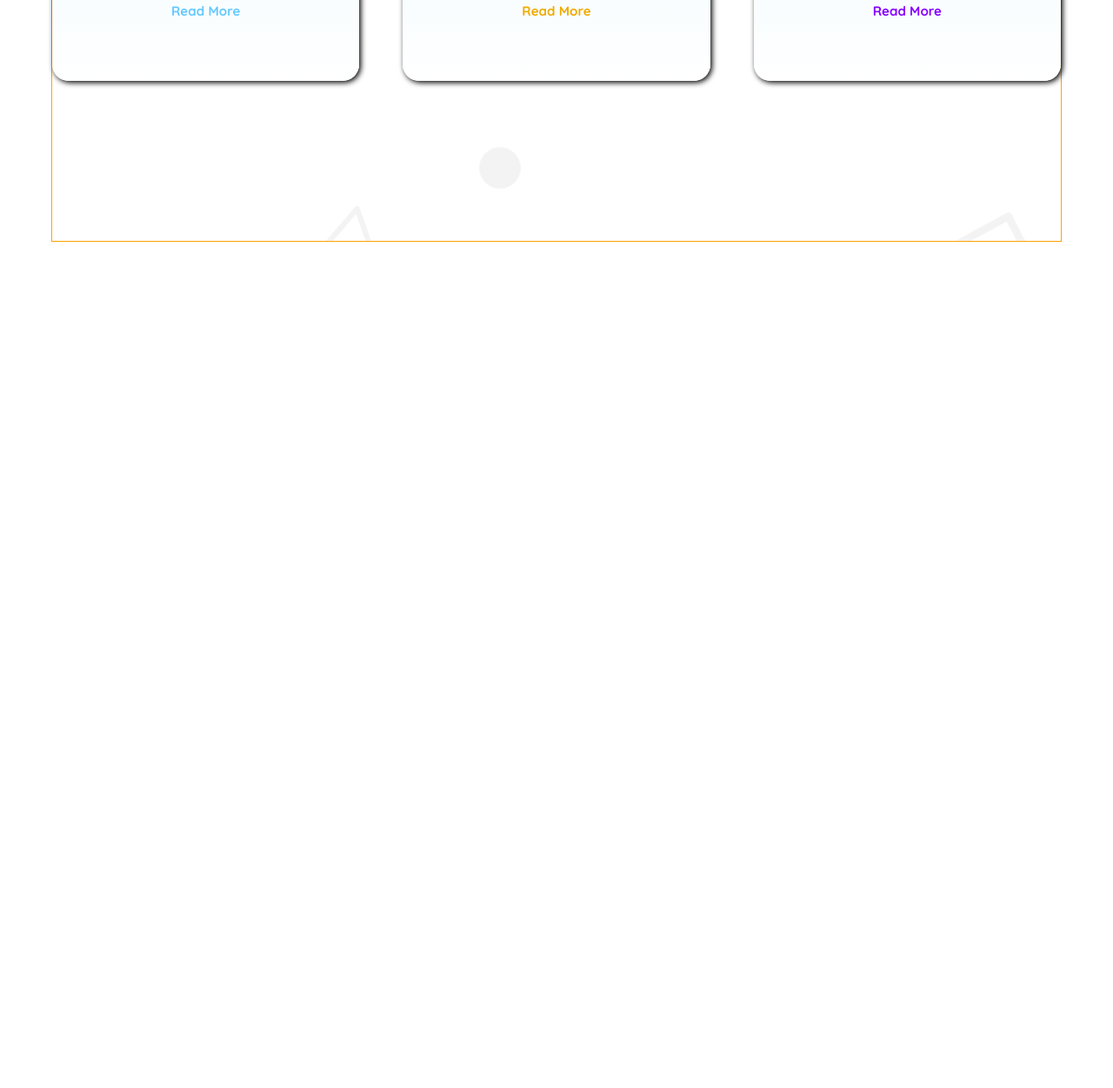
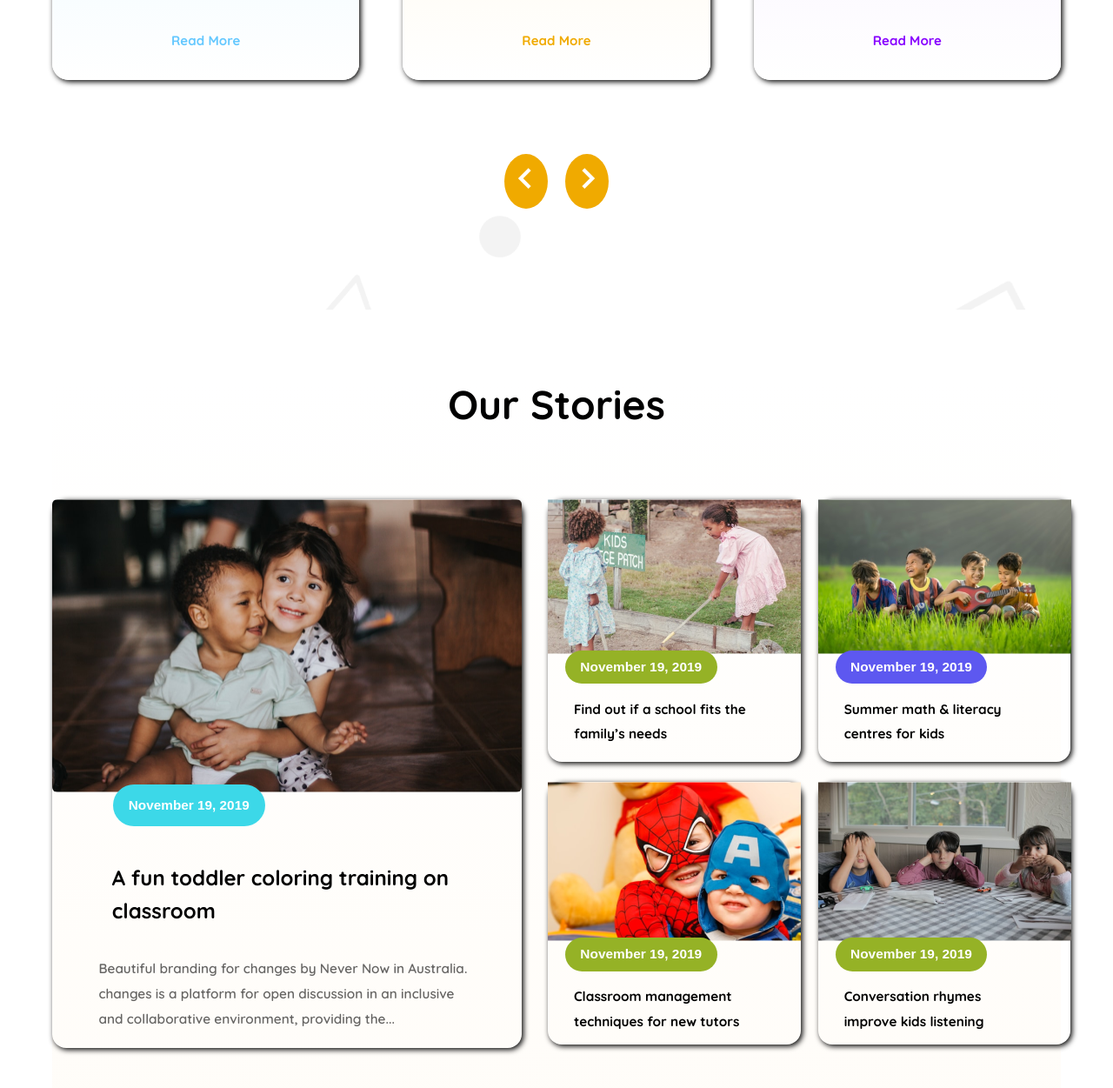
Before and after one commit to Alamin157M/Assignment-2, a plain HTML site: page index.html in a window 1280 px wide. Shown: the part 1279-2530 px from the top of the page at 87% size. Before the commit the page ends 1565 px from the top, so only its background shows below. Drawn offline with nearby package versions, Linux system fonts and the light colour scheme.

Commit message:
Second asst

```diff
--- a/index.html
+++ b/index.html
@@ -86,7 +86,57 @@
             <h3>Read More</h3>
           </div>
         </div>
-        <section class="arrow-icon"></section>
+
+        <div class="arrow-icon">
+          <div class="arrow1">
+            <i class="bx bx-chevron-left"></i>
+          </div>
+          <div class="arrow2">
+            <i class="bx bx-chevron-right"></i>
+          </div>
+        </div>
+      </section>
+
+      <section class="hero-section">
+        <h1>Our Stories</h1>
+        <div class="Hero-Card">
+          <div class="main-card">
+            <img src="assets/story-1.png" alt="" />
+            <button class="hb1">November 19, 2019</button>
+            <h2>A fun toddler coloring training on classroom</h2>
+            <p>
+              Beautiful branding for changes by Never Now in Australia. changes
+              is a platform for open discussion in an inclusive and
+              collaborative environment, providing the...
+            </p>
+          </div>
+
+          <div class="four-card">
+            <div class="num1">
+              <img src="assets/story-2.png" alt="" />
+              <button class="hb2">November 19, 2019</button>
+              <p>Find out if a school fits the family’s needs</p>
+            </div>
+
+            <div class="num2">
+              <img src="assets/story-3.png" alt="" />
+              <button class="hb3">November 19, 2019</button>
+              <p>Summer math & literacy centres for kids</p>
+            </div>
+
+            <div class="num3">
+              <img src="assets/story-4.png" alt="" />
+              <button class="hb4">November 19, 2019</button>
+              <p>Classroom management techniques for new tutors</p>
+            </div>
+
+            <div class="num4">
+              <img src="assets/story-5.png" alt="" />
+              <button class="hb5">November 19, 2019</button>
+              <p>Conversation rhymes improve kids listening</p>
+            </div>
+          </div>
+        </div>
       </section>
     </main>
 
--- a/style.css
+++ b/style.css
@@ -96,22 +96,14 @@ header {
 
 /* Main Section Start */
 
-
-
-
-
-
-
-
 /* Main Section End */
-.standard-section{
+.standard-section {
   height: 879px;
   margin: 0 auto;
   width: 1160px;
-  border: 1px solid #fea301;
   background-image: url(assets/bg.png);
 }
-.standard-section h1{
+.standard-section h1 {
   justify-content: center;
   align-items: center;
   text-align: center;
@@ -120,36 +112,37 @@ header {
   margin-top: 80px;
   margin-bottom: 80px;
 }
-.standard-section .card{
+.standard-section .card {
   height: 481.5px;
   width: 1160px;
   display: flex;
   justify-content: space-between;
   gap: 50px;
-  /* border: 1px solid #fea301; */
+  margin-bottom: 80px;
 }
-.card1{
+.card1 {
   height: 476.78px;
   width: 367.8px;
   justify-content: center;
   align-items: center;
   text-align: center;
   border: none;
-  background: linear-gradient(#DEF5FF, #ffffff);
+  background: linear-gradient(#def5ff, #ffffff);
   box-shadow: 2px 2px 6px #000000;
   border-radius: 18.86px;
 }
-.card1 img{
+.card1 img {
   height: 136.76px;
   width: 136.76px;
+  margin-top: 35px;
   margin-bottom: 40px;
 }
-.card1 h2{
+.card1 h2 {
   font-weight: bold;
   font-size: 24.52px;
   margin-bottom: 40px;
 }
-.card1 p{
+.card1 p {
   font-size: 15.09px;
   font-weight: 600;
   width: 286.26px;
@@ -159,34 +152,35 @@ header {
   line-height: 24px;
   margin-bottom: 40px;
 }
-.card1 h3{
+.card1 h3 {
   font-size: 15.09px;
   font-weight: bold;
-  color: #64C8FF;
+  color: #64c8ff;
 }
 
-.card2{
+.card2 {
   height: 476.78px;
   width: 367.8px;
   justify-content: center;
   align-items: center;
   text-align: center;
   border: none;
-  background: linear-gradient(#DEF5FF, #ffffff);
+  background: linear-gradient(#fff4dc, #ffffff);
   box-shadow: 2px 2px 6px #000000;
   border-radius: 18.86px;
 }
-.card2 img{
+.card2 img {
   height: 136.76px;
   width: 136.76px;
+  margin-top: 35px;
   margin-bottom: 40px;
 }
-.card2 h2{
+.card2 h2 {
   font-weight: bold;
   font-size: 24.52px;
   margin-bottom: 40px;
 }
-.card2 p{
+.card2 p {
   font-size: 15.09px;
   font-weight: 600;
   width: 286.26px;
@@ -196,34 +190,35 @@ header {
   line-height: 24px;
   margin-bottom: 40px;
 }
-.card2 h3{
+.card2 h3 {
   font-size: 15.09px;
   font-weight: bold;
-  color: #F0AA00;
+  color: #f0aa00;
 }
 
-.card3{
+.card3 {
   height: 476.78px;
   width: 367.8px;
   justify-content: center;
   align-items: center;
   text-align: center;
   border: none;
-  background: linear-gradient(#DEF5FF, #ffffff);
+  background: linear-gradient(#f2e8ff, #ffffff);
   box-shadow: 2px 2px 6px #000000;
   border-radius: 18.86px;
 }
-.card3 img{
+.card3 img {
   height: 136.76px;
   width: 136.76px;
+  margin-top: 35px;
   margin-bottom: 40px;
 }
-.card3 h2{
+.card3 h2 {
   font-weight: bold;
   font-size: 24.52px;
   margin-bottom: 40px;
 }
-.card3 p{
+.card3 p {
   font-size: 15.09px;
   font-weight: 600;
   width: 286.26px;
@@ -233,11 +228,210 @@ header {
   line-height: 24px;
   margin-bottom: 40px;
 }
-.card3 h3{
+.card3 h3 {
   font-size: 15.09px;
   font-weight: bold;
-  color: #8700FF;
+  color: #8700ff;
 }
+
+.arrow-icon {
+  display: flex;
+  justify-content: center;
+  gap: 20px;
+  text-align: center;
+  align-items: center;
+  margin: 0 auto;
+  color: #ffffff;
+}
+.arrow1 {
+  background-color: #f0aa00;
+  font-size: 50px;
+  font-weight: 500;
+  border-radius: 50%;
+  align-items: center;
+  text-align: center;
+  justify-content: center;
+}
+.arrow2 {
+  background-color: #f0aa00;
+  font-size: 50px;
+  font-weight: 500;
+  border-radius: 50%;
+  align-items: center;
+  text-align: center;
+  justify-content: center;
+}
+/* Hero Section */
+.hero-section {
+  height: 1018.82px;
+  margin: 0 auto;
+  width: 1160px;
+  background-image: url(assets/bg.png);
+  background: linear-gradient(#ffffff, #fea10108);
+}
+.Hero-Card {
+  display: flex;
+  gap: 30px;
+}
+.hero-section h1 {
+  justify-content: center;
+  align-items: center;
+  text-align: center;
+  font-weight: 700;
+  font-size: 46px;
+  margin-top: 80px;
+  margin-bottom: 80px;
+}
+.main-card {
+  height: 630.52px;
+  width: 540.27px;
+  border-radius: 16px;
+  box-shadow: 2px 2px 6px #000000;
+}
+.main-card .hb1 {
+  height: 47.93px;
+  width: 174.51px;
+  color: white;
+  font-size: 15.34px;
+  font-weight: 600;
+  background-color: #3cd8e8;
+  border: none;
+  border-radius: 47.93px;
+  margin-top: -90px;
+  margin-left: 70px;
+  margin-bottom: 40px;
+}
+.main-card img {
+  height: 337px;
+  width: 540px;
+  border-radius: 6px;
+}
+.main-card h2 {
+  width: 402.49px;
+  height: 69.98px;
+  line-height: 38.3px;
+  font-weight: bold;
+  font-size: 24px;
+  margin: 0 auto;
+  margin-bottom: 40px;
+}
+.main-card p {
+  height: 75.74px;
+  width: 433.06px;
+  line-height: 28.8px;
+  font-size: 15.34px;
+  font-weight: 600;
+  margin: 0 auto;
+  opacity: 0.6;
+}
+.num1 {
+  height: 301.61px;
+  width: 290.69px;
+  box-shadow: 2px 2px 6px #000000;
+  border-radius: 16px;
+}
+.num1 .hb2 {
+  height: 38.35px;
+  width: 174.51px;
+  font-size: 15.44px;
+  font-weight: 600;
+  color: #ffffff;
+  background-color: #95b226;
+  border-radius: 47.93px;
+  border: none;
+  margin-top: -80px;
+  margin-left: 20px;
+}
+.num1 p {
+  height: 47.93px;
+  width: 198.04px;
+  font-size: 15.34px;
+  line-height: 28.8px;
+  margin-left: 30px;
+}
+
+.num2 {
+  height: 301.61px;
+  width: 290.69px;
+  box-shadow: 2px 2px 6px #000000;
+  border-radius: 16px;
+}
+.num2 .hb3 {
+  height: 38.35px;
+  width: 174.51px;
+  font-size: 15.44px;
+  font-weight: 600;
+  color: #ffffff;
+  background-color: #5d58f0;
+  border-radius: 47.93px;
+  border: none;
+  margin-top: -80px;
+  margin-left: 20px;
+}
+.num2 p {
+  height: 47.93px;
+  width: 198.04px;
+  font-size: 15.34px;
+  line-height: 28.8px;
+  margin-left: 30px;
+}
+.num3 {
+  height: 301.61px;
+  width: 290.69px;
+  box-shadow: 2px 2px 6px #000000;
+  border-radius: 16px;
+}
+.num3 .hb4 {
+  height: 38.35px;
+  width: 174.51px;
+  font-size: 15.44px;
+  font-weight: 600;
+  color: #ffffff;
+  background-color: #95b226;
+  border-radius: 47.93px;
+  border: none;
+  margin-top: -80px;
+  margin-left: 20px;
+}
+.num3 p {
+  height: 47.93px;
+  width: 190.68px;
+  font-size: 15.34px;
+  line-height: 28.8px;
+  margin-left: 30px;
+}
+.num4 {
+  height: 301.61px;
+  width: 290.69px;
+  box-shadow: 2px 2px 6px #000000;
+  border-radius: 16px;
+}
+.num4 .hb5 {
+  height: 38.35px;
+  width: 174.51px;
+  font-size: 15.44px;
+  font-weight: 600;
+  color: #ffffff;
+  background-color: #95b226;
+  border-radius: 47.93px;
+  border: none;
+  margin-top: -80px;
+  margin-left: 20px;
+}
+.num4 p {
+  height: 47.93px;
+  width: 198.04px;
+  line-height: 28.8px;
+  font-size: 15.34px;
+  margin-left: 30px;
+}
+.four-card {
+  display: grid;
+  grid-template-columns: repeat(2, 1fr);
+  gap: 20px;
+}
+
+/* Hero Section End */
 /* Footer Style Start */
 
 /* Footer Style End */
@@ -263,15 +457,17 @@ header {
     display: block;
     font-size: 45px;
   }
+  .container {
+    border-bottom: 2px solid #fea301;
+  }
 
   header {
-    height: 70px;
-    border-bottom: 2px solid #fea301;
-    max-width: 350px;
+    max-width: 390px;
   }
   .logo img {
     height: 46px;
     width: 46px;
+    margin-bottom: 30px;
   }
   .banner {
     display: flex;
@@ -289,26 +485,4 @@ header {
     align-items: center;
     justify-content: center;
   }
-  .title-description {
-    justify-content: center;
-    align-items: center;
-    text-align: center;
-  }
-  .title-description p {
-    margin: 0 auto;
-    width: 357px;
-    justify-content: center;
-    align-items: center;
-    text-align: center;
-    margin-bottom: 20px;
-  }
-  .title-description h1 {
-    text-align: center;
-    justify-content: center;
-    align-items: center;
-    width: 357px;
-    margin: 0 auto;
-    font-size: 32px;
-    margin-bottom: 30px;
-  }
 }
```
